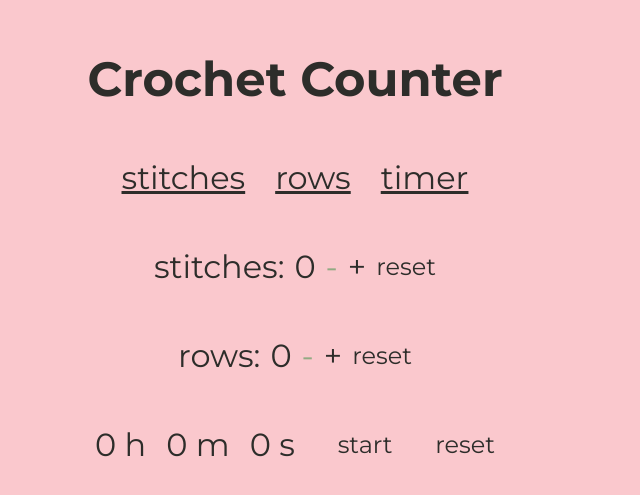
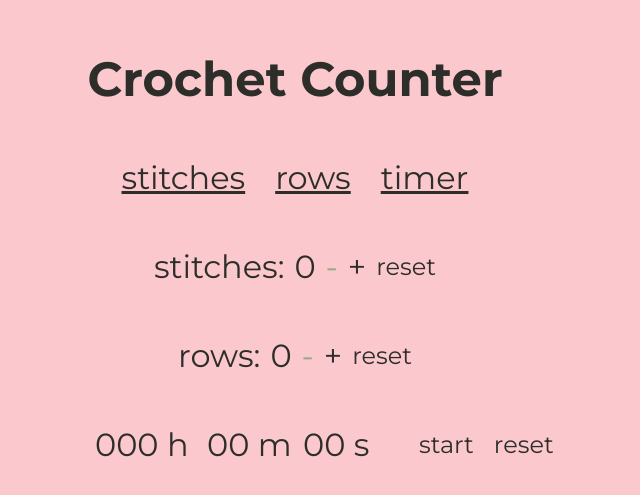
Before and after one commit to SafiaKhalid/crochet-counter, a React (Vite) app: page / in a window 1280 px wide. Shown: the part 143-638 px from the top of the page, without its empty margins (345-985 px from the left). Built offline with nearby package versions, Linux system fonts and the light colour scheme.

Commit message:
Styled timer

```diff
--- a/src/App.css
+++ b/src/App.css
@@ -95,6 +95,7 @@ main .timer {
     justify-content: space-between;
     font-size: 2rem;
     width: 400px;
+    gap: 20px;
 }
 
 .timer .function-btn {
@@ -107,8 +108,15 @@ main .timer {
 
 .timer .time {
     display: flex;
-    width: 200px;
     justify-content: space-between;
+}
+
+.time p {
+    width: 6rem;
+}
+
+.time .hours {
+    width: 7rem;
 }
 
 @media only screen and (max-width:420px) {
--- a/src/Timer.jsx
+++ b/src/Timer.jsx
@@ -68,9 +68,9 @@ const Timer = ({time, setTime}) => {
 
     return <section className="timer">
         <div className="time">
-        <p>{timeComponents.hrs} h</p>
-        <p>{timeComponents.mins} m</p>
-        <p>{timeComponents.secs} s</p>
+            <p className="hours">{timeComponents.hrs>9 ? (timeComponents.hrs>99 ? timeComponents.hrs : `0${timeComponents.hrs}`) : `00${timeComponents.hrs}`} h</p>
+            <p className="minutes">{timeComponents.mins>9 ? timeComponents.mins : `0${timeComponents.mins}`} m</p>
+            <p className="seconds">{timeComponents.secs>9 ? timeComponents.secs : `0${timeComponents.secs}`} s</p>
         </div>
         <button className="btn function-btn" onClick={timeCheck}>{timerStart? 'pause':'start'}</button>
         <button className=" btn function-btn" onClick={resetTimer}>reset</button>
```
